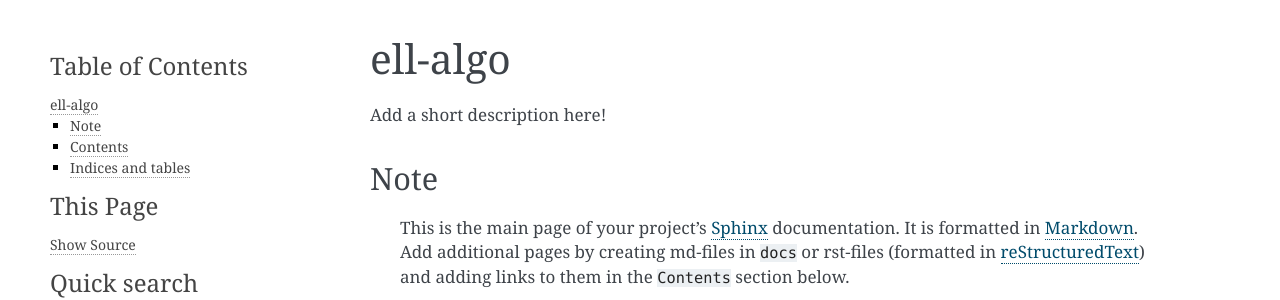
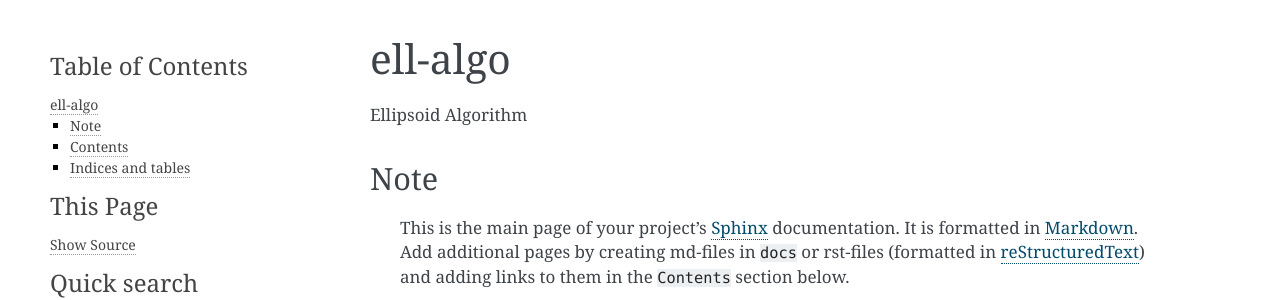
Before and after one commit to luk036/ell-algo, a Sphinx documentation site: the page built from docs/index.md, in a window 1280 px wide. Shown: the top 300 px of the page. Built offline with Sphinx 7.4.7, drawn with Linux system fonts in a browser that asks for light colours.

Commit message:
add description

```diff
--- a/docs/index.md
+++ b/docs/index.md
@@ -1,6 +1,6 @@
 # ell-algo
 
-Add a short description here!
+Ellipsoid Algorithm
 
 
 ## Note
```
Also changed, not shown: README.md (+1 -0 lines), 1 other file.
